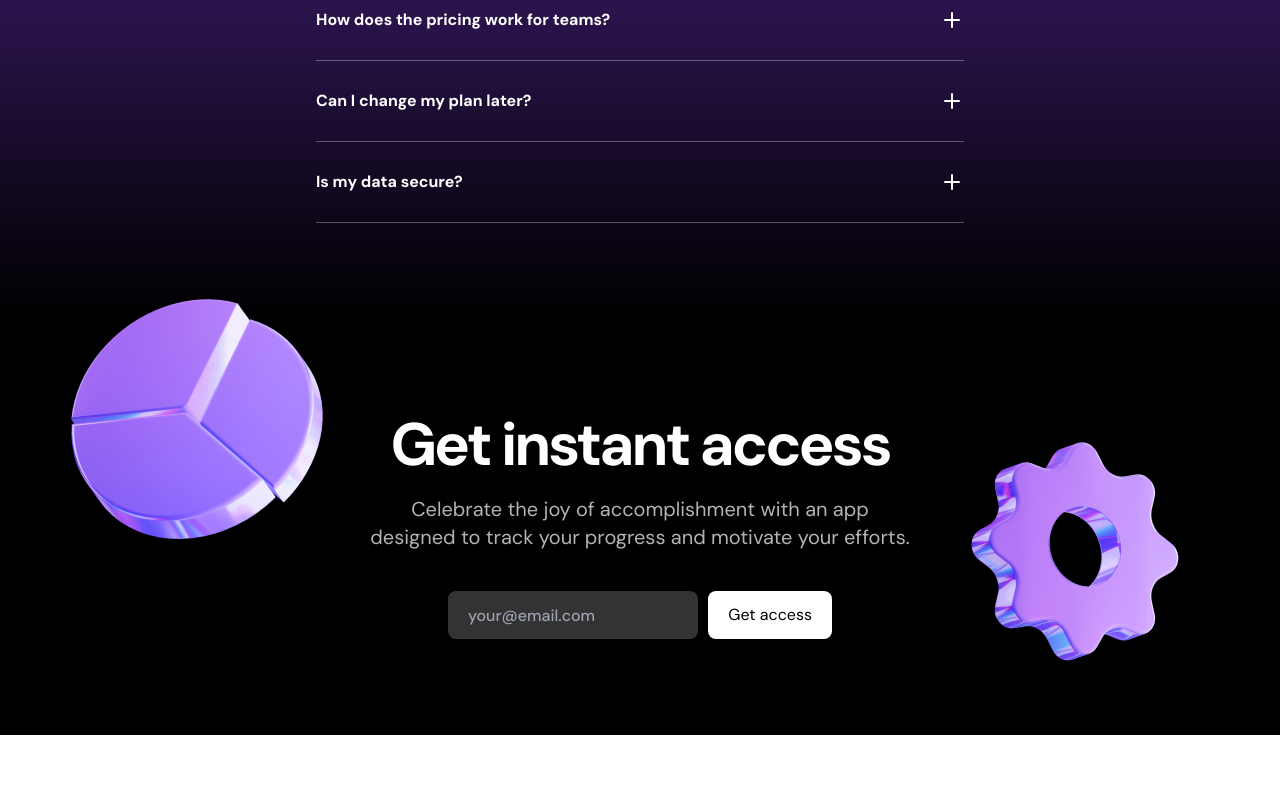
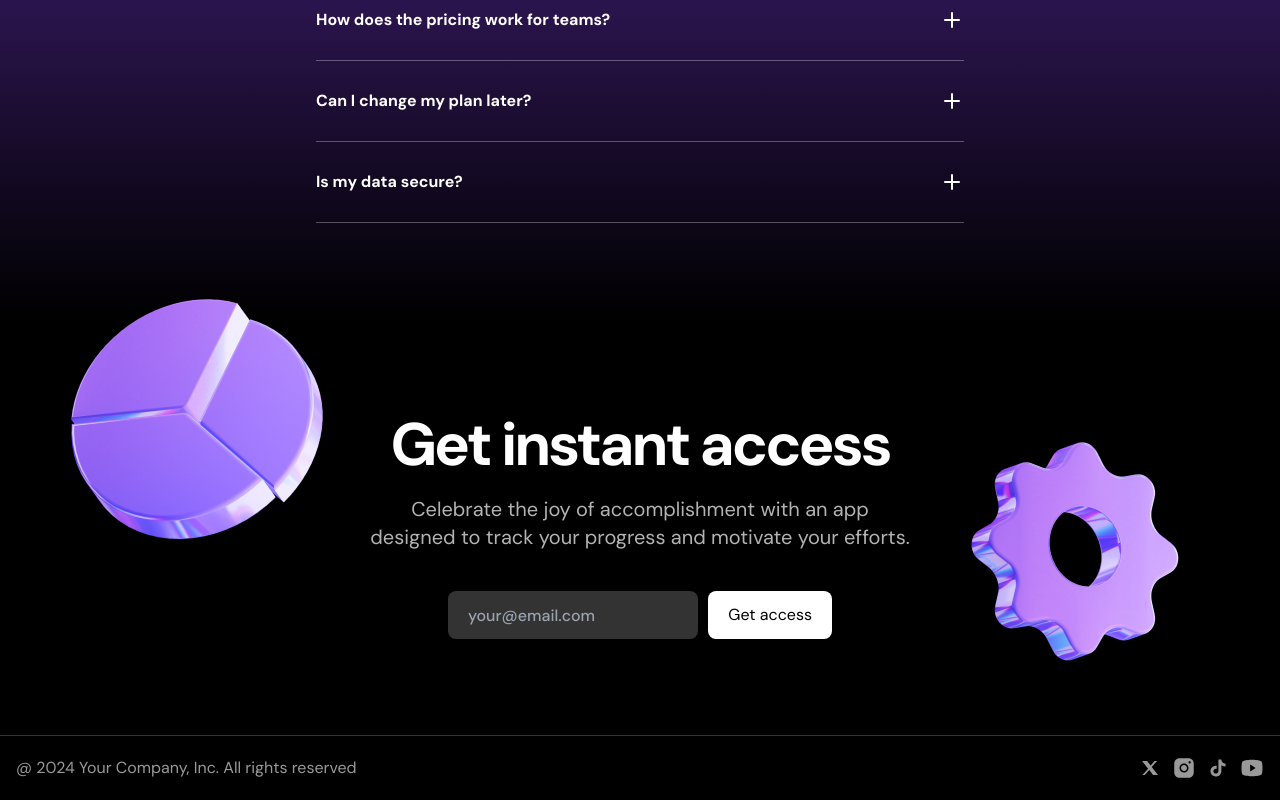
Before and after one commit to nicobastien/dark-landing, a Next.js app: page / in a window 1280 px wide. Shown: the part 3219-4019 px from the top of the page. Before the commit the page ends 3954 px from the top, so only its background shows below. Built offline with nearby package versions, Linux system fonts and the light colour scheme.

Commit message:
Footer section

```diff
--- a/src/components/Footer.tsx
+++ b/src/components/Footer.tsx
@@ -1,3 +1,32 @@
+import InstaIcon from "../assets/icons/insta.svg";
+import XScocial from "../assets/icons/x-social.svg";
+import TiktokIcon from "../assets/icons/tiktok.svg";
+import YoutubeIcon from "../assets/icons/youtube.svg";
+
 export const Footer = () => {
-  return null;
+  return (
+    <footer className="py-5 bg-black text-white/60 border-t border-white/20">
+      <div className="container">
+        <div className="flex flex-col sm:flex-row sm:justify-between gap-4">
+          <div className="text-center">
+            @ 2024 Your Company, Inc. All rights reserved
+          </div>
+          <ul className="flex justify-center gap-2.5 flex-row">
+            <li>
+              <XScocial />
+            </li>
+            <li>
+              <InstaIcon />
+            </li>
+            <li>
+              <TiktokIcon />
+            </li>
+            <li>
+              <YoutubeIcon />
+            </li>
+          </ul>
+        </div>
+      </div>
+    </footer>
+  );
 };
```
